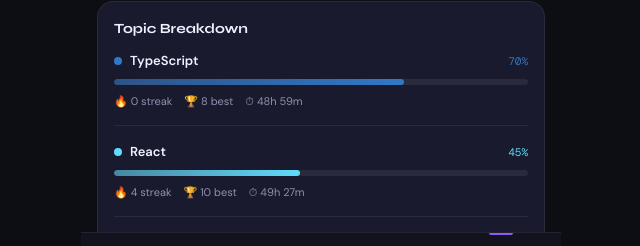
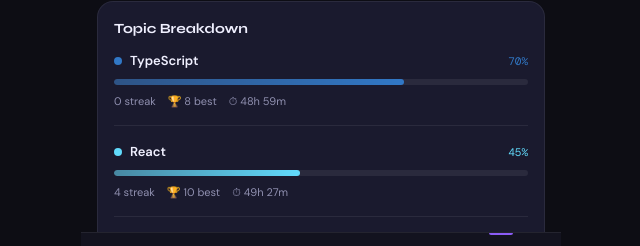
Before and after one commit to BenFrnklnAljd/DevTrack, a React (Vite) app: page / in a window 1280 px wide. Both pictures are taken after a click on the button "Reports". Shown: the part 504-750 px from the top of the page, without its empty margins (319-959 px from the left). Built offline with nearby package versions, Linux system fonts and the light colour scheme; the HTML template or start-up script is replaced by a standard one; a web font is replaced by a local one.

Commit message:
Update Reports.tsx

```diff
--- a/src/pages/Reports.tsx
+++ b/src/pages/Reports.tsx
@@ -154,7 +154,7 @@
                 />
               </div>
               <div className="flex gap-3 text-xs text-muted">
-                <span>🔥 {streak} streak</span>
+                <span> {streak} streak</span>
                 <span>🏆 {longest} best</span>
                 <span>⏱ {formatMinutes(totalMins)}</span>
               </div>
```
